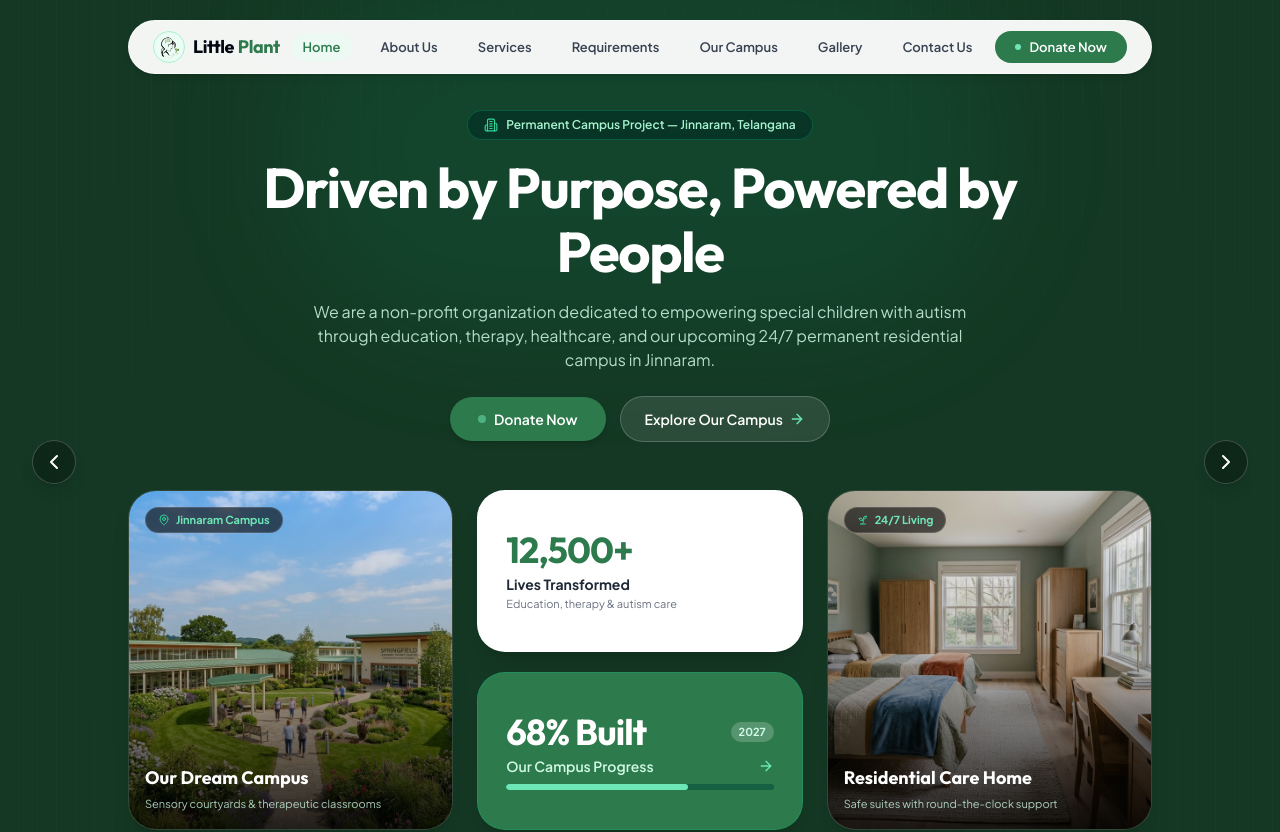
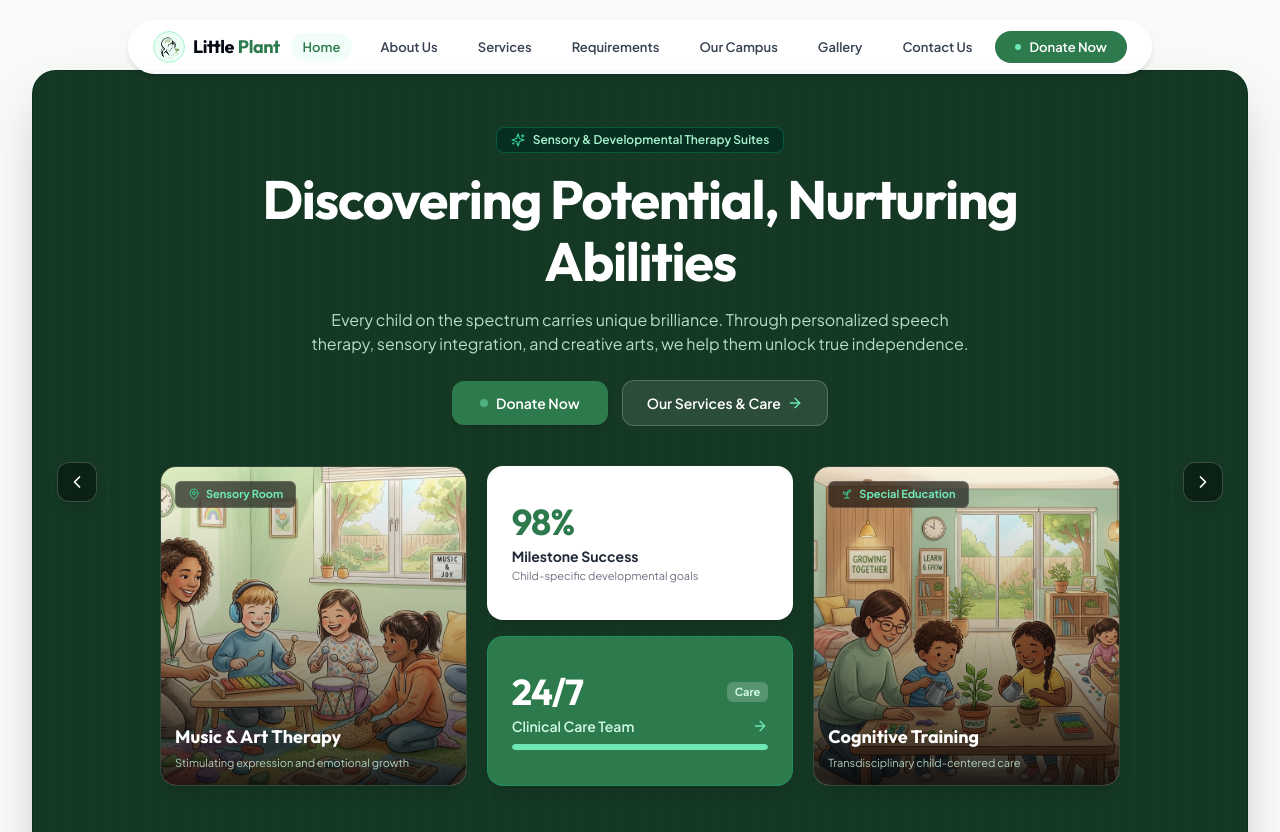
Before and after one commit to harishkittuprojects/little-autism, a React (Vite) app: page / in a window 1280 px wide. Shown: the top 832 px of the page. Built offline with nearby package versions, Linux system fonts and the light colour scheme.

Commit message:
feat: redesign hero section container and showcase cards into modern rectangular geometry

```diff
--- a/src/components/HeroSection.jsx
+++ b/src/components/HeroSection.jsx
@@ -180,47 +180,44 @@ export default function HeroSection({ onOpenInquiry }) {
   };
 
   return (
-    <section
-      className="relative overflow-hidden bg-[#143823] pt-4 sm:pt-10 pb-8 sm:pb-16 lg:pb-20 -mt-16 sm:-mt-20 select-none"
+    <section className="relative bg-[#f8faf8] pt-2 sm:pt-4 pb-6 sm:pb-10 select-none">
+      <div className="max-w-7xl mx-auto px-3 sm:px-6 lg:px-8">
+
+        {/* Main Rectangular Hero Card Container */}
+        <div
+          className="relative overflow-hidden bg-[#143823] rounded-2xl sm:rounded-3xl border border-emerald-950/60 shadow-2xl pt-8 sm:pt-14 pb-8 sm:pb-12"
           onMouseEnter={() => setIsPaused(true)}
           onMouseLeave={() => setIsPaused(false)}
           onTouchStart={handleTouchStart}
           onTouchEnd={handleTouchEnd}
         >
-      {/* Subtle vertical pinstripe background texture matching reference UI */}
+          {/* Subtle vertical pinstripe background texture */}
           <div
-        className="absolute inset-0 pointer-events-none opacity-35"
+            className="absolute inset-0 pointer-events-none opacity-30"
             style={{
-          backgroundImage: `repeating-linear-gradient(90deg, transparent, transparent 18px, rgba(255, 255, 255, 0.05) 18px, rgba(255, 255, 255, 0.05) 19px)`,
-          maskImage: `radial-gradient(ellipse at center, transparent 35%, black 80%)`,
-          WebkitMaskImage: `radial-gradient(ellipse at center, transparent 35%, black 80%)`
+              backgroundImage: `repeating-linear-gradient(90deg, transparent, transparent 18px, rgba(255, 255, 255, 0.05) 18px, rgba(255, 255, 255, 0.05) 19px)`
             }}
           />
 
-      {/* Subtle soft radial glow in upper-center */}
-      <div className="absolute top-0 left-1/2 -translate-x-1/2 w-[700px] h-[350px] bg-emerald-500/10 rounded-full blur-3xl pointer-events-none" />
-
-      {/* Manual Slide Navigation Arrows (Desktop) */}
+          {/* Manual Slide Navigation Arrows (Desktop) - Sleek Rectangular */}
           <button
             onClick={prevSlide}
             aria-label="Previous Slide"
-        className="hidden lg:flex absolute left-4 xl:left-8 top-1/2 -translate-y-1/2 z-30 w-11 h-11 rounded-full bg-black/30 hover:bg-black/60 border border-white/20 text-white backdrop-blur-md items-center justify-center transition-all duration-200 hover:scale-110 active:scale-95 shadow-lg cursor-pointer"
+            className="hidden lg:flex absolute left-4 xl:left-6 top-1/2 -translate-y-1/2 z-30 w-10 h-10 rounded-xl bg-black/40 hover:bg-black/70 border border-white/20 text-white backdrop-blur-md items-center justify-center transition-all duration-200 hover:scale-105 active:scale-95 shadow-lg cursor-pointer"
           >
-        <ChevronLeft className="w-6 h-6" />
+            <ChevronLeft className="w-5 h-5" />
           </button>
 
           <button
             onClick={nextSlide}
             aria-label="Next Slide"
-        className="hidden lg:flex absolute right-4 xl:right-8 top-1/2 -translate-y-1/2 z-30 w-11 h-11 rounded-full bg-black/30 hover:bg-black/60 border border-white/20 text-white backdrop-blur-md items-center justify-center transition-all duration-200 hover:scale-110 active:scale-95 shadow-lg cursor-pointer"
+            className="hidden lg:flex absolute right-4 xl:right-6 top-1/2 -translate-y-1/2 z-30 w-10 h-10 rounded-xl bg-black/40 hover:bg-black/70 border border-white/20 text-white backdrop-blur-md items-center justify-center transition-all duration-200 hover:scale-105 active:scale-95 shadow-lg cursor-pointer"
           >
-        <ChevronRight className="w-6 h-6" />
+            <ChevronRight className="w-5 h-5" />
           </button>
 
-      {/* Slides Viewport - True Full-Width Slider */}
-      <div className="relative w-full overflow-hidden pt-20 sm:pt-24">
-
-        {/* Sliding Track */}
+          {/* Slides Track */}
+          <div className="relative w-full overflow-hidden">
             <div
               className="flex transition-transform duration-700 ease-out will-change-transform"
               style={{ transform: `translateX(-${currentSlide * 100}%)` }}
@@ -229,18 +226,18 @@ export default function HeroSection({ onOpenInquiry }) {
                 const TagIcon = slide.tagIcon;
                 return (
                   <div key={slide.id} className="w-full shrink-0">
-                <div className="max-w-6xl mx-auto px-4 sm:px-6 lg:px-8">
+                    <div className="max-w-5xl mx-auto px-4 sm:px-6 lg:px-8">
 
-                  {/* Headline & Subtitle matching Reference UI */}
+                      {/* Headline & Subtitle */}
                       <div className="text-center max-w-3xl mx-auto space-y-3 sm:space-y-4">
 
-                    {/* Pill Badge */}
-                    <div className="inline-flex items-center gap-1.5 sm:gap-2 px-3 py-1 sm:px-4 sm:py-1.5 rounded-full bg-emerald-950/60 border border-emerald-500/30 text-[11px] sm:text-xs font-semibold text-emerald-200 backdrop-blur-sm max-w-full">
+                        {/* Rectangular Tag Badge */}
+                        <div className="inline-flex items-center gap-1.5 sm:gap-2 px-3 py-1 sm:px-3.5 sm:py-1 rounded-lg bg-emerald-950/70 border border-emerald-500/30 text-[11px] sm:text-xs font-semibold text-emerald-200 backdrop-blur-sm max-w-full">
                           <TagIcon className="w-3.5 h-3.5 text-emerald-400 shrink-0" />
                           <span className="truncate">{slide.tagText}</span>
                         </div>
 
-                    <h1 className="font-display font-bold text-2xl xs:text-3xl sm:text-5xl lg:text-[56px] text-white tracking-tight leading-tight sm:leading-[1.14]">
+                        <h1 className="font-display font-bold text-2xl xs:text-3xl sm:text-5xl lg:text-[54px] text-white tracking-tight leading-tight sm:leading-[1.14]">
                           {slide.titleLine1} <br className="hidden xs:inline" />
                           {slide.titleLine2}
                         </h1>
@@ -249,12 +246,12 @@ export default function HeroSection({ onOpenInquiry }) {
                           {slide.subtitle}
                         </p>
 
-                    {/* Action Buttons - Clean side-by-side on mobile */}
+                        {/* Rectangular Action Buttons */}
                         <div className="pt-2 flex items-center justify-center gap-2.5 sm:gap-3.5 w-full max-w-xs sm:max-w-none mx-auto">
                           <button
                             type="button"
                             onClick={() => onOpenInquiry && onOpenInquiry(slide.inquiryContext)}
-                        className="flex-1 sm:flex-initial inline-flex items-center justify-center gap-2 px-4 py-2.5 sm:px-7 sm:py-3 bg-[#2d7a4d] hover:bg-[#348e58] text-white text-xs sm:text-sm font-semibold rounded-full shadow-md hover:shadow-lg transition-all duration-200 transform hover:scale-102 active:scale-95 cursor-pointer whitespace-nowrap"
+                            className="flex-1 sm:flex-initial inline-flex items-center justify-center gap-2 px-4 py-2.5 sm:px-7 sm:py-3 bg-[#2d7a4d] hover:bg-[#348e58] text-white text-xs sm:text-sm font-semibold rounded-xl shadow-md hover:shadow-lg transition-all duration-200 transform hover:scale-102 active:scale-95 cursor-pointer whitespace-nowrap"
                           >
                             <span className="w-2 h-2 rounded-full bg-emerald-300 animate-pulse shrink-0"></span>
                             <span>{slide.primaryBtnText}</span>
@@ -262,7 +259,7 @@ export default function HeroSection({ onOpenInquiry }) {
 
                           <Link
                             to={slide.secondaryBtnLink}
-                        className="flex-1 sm:flex-initial inline-flex items-center justify-center gap-1.5 px-4 py-2.5 sm:px-6 sm:py-3 bg-white/10 hover:bg-white/20 text-white text-xs sm:text-sm font-semibold rounded-full border border-white/20 transition-all duration-200 whitespace-nowrap"
+                            className="flex-1 sm:flex-initial inline-flex items-center justify-center gap-1.5 px-4 py-2.5 sm:px-6 sm:py-3 bg-white/10 hover:bg-white/20 text-white text-xs sm:text-sm font-semibold rounded-xl border border-white/20 transition-all duration-200 whitespace-nowrap"
                           >
                             <span>{slide.secondaryBtnText}</span>
                             <ArrowRight className="w-3.5 h-3.5 sm:w-4 sm:h-4 text-emerald-300 shrink-0" />
@@ -271,14 +268,14 @@ export default function HeroSection({ onOpenInquiry }) {
 
                       </div>
 
-                  {/* 3-Column Bottom Showcase Grid - Responsive on Mobile */}
-                  <div className="max-w-5xl mx-auto mt-7 sm:mt-12">
-                    <div className="grid grid-cols-1 md:grid-cols-12 gap-3.5 sm:gap-5 lg:gap-6 items-stretch">
+                      {/* 3-Column Rectangular Showcase Grid */}
+                      <div className="max-w-5xl mx-auto mt-6 sm:mt-10">
+                        <div className="grid grid-cols-1 md:grid-cols-12 gap-3.5 sm:gap-4 lg:gap-5 items-stretch">
 
-                      {/* Left Card */}
+                          {/* Left Card - Rectangular */}
                           <Link
                             to={slide.leftCard.link}
-                        className="md:col-span-4 relative rounded-2xl sm:rounded-[28px] overflow-hidden shadow-xl h-[180px] xs:h-[200px] sm:h-[280px] md:h-[340px] border border-white/15 group bg-[#0e2718] block"
+                            className="md:col-span-4 relative rounded-xl sm:rounded-2xl overflow-hidden shadow-lg h-[180px] xs:h-[200px] sm:h-[270px] md:h-[320px] border border-white/15 group bg-[#0e2718] block"
                           >
                             <img
                               src={slide.leftCard.image}
@@ -288,16 +285,16 @@ export default function HeroSection({ onOpenInquiry }) {
                             />
                             <div className="absolute inset-0 bg-gradient-to-t from-black/85 via-black/25 to-transparent pointer-events-none" />
 
-                        {/* Floating Top Tag */}
-                        <div className="absolute top-3 left-3 sm:top-4 sm:left-4">
-                          <span className="inline-flex items-center gap-1 sm:gap-1.5 px-2.5 py-0.5 sm:px-3 sm:py-1 rounded-full bg-black/60 backdrop-blur-md text-[10px] sm:text-[11px] font-bold text-emerald-300 border border-white/15">
+                            {/* Floating Top Tag - Rectangular */}
+                            <div className="absolute top-3 left-3 sm:top-3.5 sm:left-3.5">
+                              <span className="inline-flex items-center gap-1 sm:gap-1.5 px-2.5 py-0.5 sm:px-3 sm:py-1 rounded-md bg-black/60 backdrop-blur-md text-[10px] sm:text-[11px] font-bold text-emerald-300 border border-white/15">
                                 <MapPin className="w-2.5 h-2.5 sm:w-3 sm:h-3 text-emerald-400" />
                                 {slide.leftCard.tag}
                               </span>
                             </div>
 
                             {/* Bottom Info Overlay */}
-                        <div className="absolute bottom-3 left-3 right-3 sm:bottom-4 sm:left-4 sm:right-4 text-white">
+                            <div className="absolute bottom-3 left-3 right-3 sm:bottom-3.5 sm:left-3.5 sm:right-3.5 text-white">
                               <p className="font-display font-bold text-sm sm:text-base lg:text-lg leading-tight group-hover:text-emerald-300 transition-colors">
                                 {slide.leftCard.title}
                               </p>
@@ -307,11 +304,11 @@ export default function HeroSection({ onOpenInquiry }) {
                             </div>
                           </Link>
 
-                      {/* Middle Column: Two Stats (Side-by-side on Mobile, Stacked on Desktop) */}
-                      <div className="md:col-span-4 grid grid-cols-2 md:grid-cols-1 gap-3 sm:gap-4 lg:gap-5">
+                          {/* Middle Column: Two Rectangular Stat Cards */}
+                          <div className="md:col-span-4 grid grid-cols-2 md:grid-cols-1 gap-3 sm:gap-4">
 
-                        {/* Top White Stat Card */}
-                        <div className="bg-white rounded-2xl sm:rounded-[28px] p-3.5 sm:p-6 lg:p-7 shadow-xl flex flex-col justify-center border border-white/40">
+                            {/* Top White Stat Card - Rectangular */}
+                            <div className="bg-white rounded-xl sm:rounded-2xl p-3.5 sm:p-5 lg:p-6 shadow-lg flex flex-col justify-center border border-white/50">
                               <div className="font-display font-extrabold text-2xl sm:text-3xl lg:text-4xl text-[#2d7a4d] tracking-tight">
                                 {slide.middleStats.top.stat}
                               </div>
@@ -323,16 +320,16 @@ export default function HeroSection({ onOpenInquiry }) {
                               </p>
                             </div>
 
-                        {/* Bottom Emerald Green Stat Card */}
+                            {/* Bottom Emerald Green Stat Card - Rectangular */}
                             <Link
                               to={slide.middleStats.bottom.link}
-                          className="bg-[#2d7a4d] hover:bg-[#256c42] transition-colors rounded-2xl sm:rounded-[28px] p-3.5 sm:p-6 lg:p-7 shadow-xl text-white flex flex-col justify-center border border-emerald-500/30 group"
+                              className="bg-[#2d7a4d] hover:bg-[#256c42] transition-colors rounded-xl sm:rounded-2xl p-3.5 sm:p-5 lg:p-6 shadow-lg text-white flex flex-col justify-center border border-emerald-500/30 group"
                             >
                               <div className="flex items-center justify-between">
                                 <div className="font-display font-extrabold text-2xl sm:text-3xl lg:text-4xl text-white tracking-tight">
                                   {slide.middleStats.bottom.stat}
                                 </div>
-                            <span className="text-[10px] sm:text-[11px] font-bold bg-white/20 px-2 py-0.5 rounded-full text-emerald-100">
+                                <span className="text-[10px] sm:text-[11px] font-bold bg-white/20 px-2 py-0.5 rounded-md text-emerald-100">
                                   {slide.middleStats.bottom.badge}
                                 </span>
                               </div>
@@ -353,10 +350,10 @@ export default function HeroSection({ onOpenInquiry }) {
 
                           </div>
 
-                      {/* Right Card */}
+                          {/* Right Card - Rectangular */}
                           <Link
                             to={slide.rightCard.link}
-                        className="md:col-span-4 relative rounded-2xl sm:rounded-[28px] overflow-hidden shadow-xl h-[180px] xs:h-[200px] sm:h-[280px] md:h-[340px] border border-white/15 group bg-[#0e2718] block"
+                            className="md:col-span-4 relative rounded-xl sm:rounded-2xl overflow-hidden shadow-lg h-[180px] xs:h-[200px] sm:h-[270px] md:h-[320px] border border-white/15 group bg-[#0e2718] block"
                           >
                             <img
                               src={slide.rightCard.image}
@@ -366,16 +363,16 @@ export default function HeroSection({ onOpenInquiry }) {
                             />
                             <div className="absolute inset-0 bg-gradient-to-t from-black/85 via-black/25 to-transparent pointer-events-none" />
 
-                        {/* Floating Top Tag */}
-                        <div className="absolute top-3 left-3 sm:top-4 sm:left-4">
-                          <span className="inline-flex items-center gap-1 sm:gap-1.5 px-2.5 py-0.5 sm:px-3 sm:py-1 rounded-full bg-black/60 backdrop-blur-md text-[10px] sm:text-[11px] font-bold text-emerald-300 border border-white/15">
+                            {/* Floating Top Tag - Rectangular */}
+                            <div className="absolute top-3 left-3 sm:top-3.5 sm:left-3.5">
+                              <span className="inline-flex items-center gap-1 sm:gap-1.5 px-2.5 py-0.5 sm:px-3 sm:py-1 rounded-md bg-black/60 backdrop-blur-md text-[10px] sm:text-[11px] font-bold text-emerald-300 border border-white/15">
                                 <Sprout className="w-2.5 h-2.5 sm:w-3 sm:h-3 text-emerald-400" />
                                 {slide.rightCard.tag}
                               </span>
                             </div>
 
                             {/* Bottom Info Overlay */}
-                        <div className="absolute bottom-3 left-3 right-3 sm:bottom-4 sm:left-4 sm:right-4 text-white">
+                            <div className="absolute bottom-3 left-3 right-3 sm:bottom-3.5 sm:left-3.5 sm:right-3.5 text-white">
                               <p className="font-display font-bold text-sm sm:text-base lg:text-lg leading-tight group-hover:text-emerald-300 transition-colors">
                                 {slide.rightCard.title}
                               </p>
@@ -393,24 +390,27 @@ export default function HeroSection({ onOpenInquiry }) {
                 );
               })}
             </div>
+          </div>
 
-        {/* Slide Indicator Dots / Progress Pills */}
-        <div className="flex items-center justify-center gap-2 pt-5 sm:pt-8">
+          {/* Slide Indicator Rectangular Bars */}
+          <div className="flex items-center justify-center gap-2 pt-5 sm:pt-7">
             {slides.map((slide, index) => (
               <button
                 key={slide.id}
                 onClick={() => setCurrentSlide(index)}
                 aria-label={`Go to slide ${index + 1}`}
-              className={`h-1.5 sm:h-2 rounded-full transition-all duration-300 cursor-pointer ${
+                className={`h-1.5 rounded-sm transition-all duration-300 cursor-pointer ${
                   currentSlide === index
                     ? 'w-7 sm:w-8 bg-emerald-400 shadow-md'
-                  : 'w-2 sm:w-2.5 bg-white/35 hover:bg-white/70'
+                    : 'w-2.5 sm:w-3 bg-white/30 hover:bg-white/60'
                 }`}
               />
             ))}
           </div>
 
         </div>
+
+      </div>
     </section>
   );
 }
```
Lines whose indentation alone changed are shown as unchanged.
